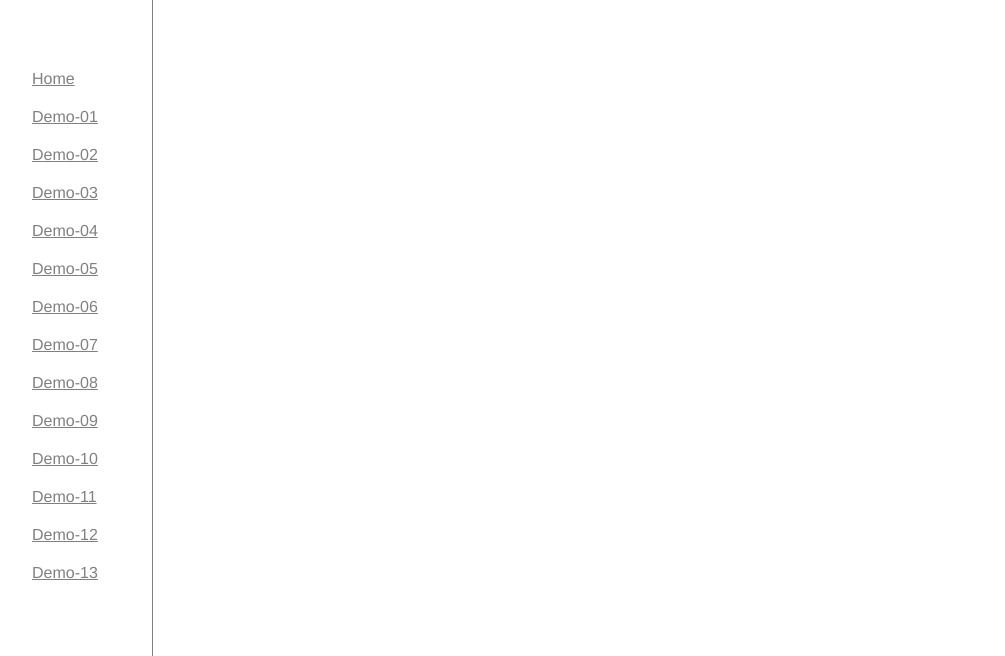
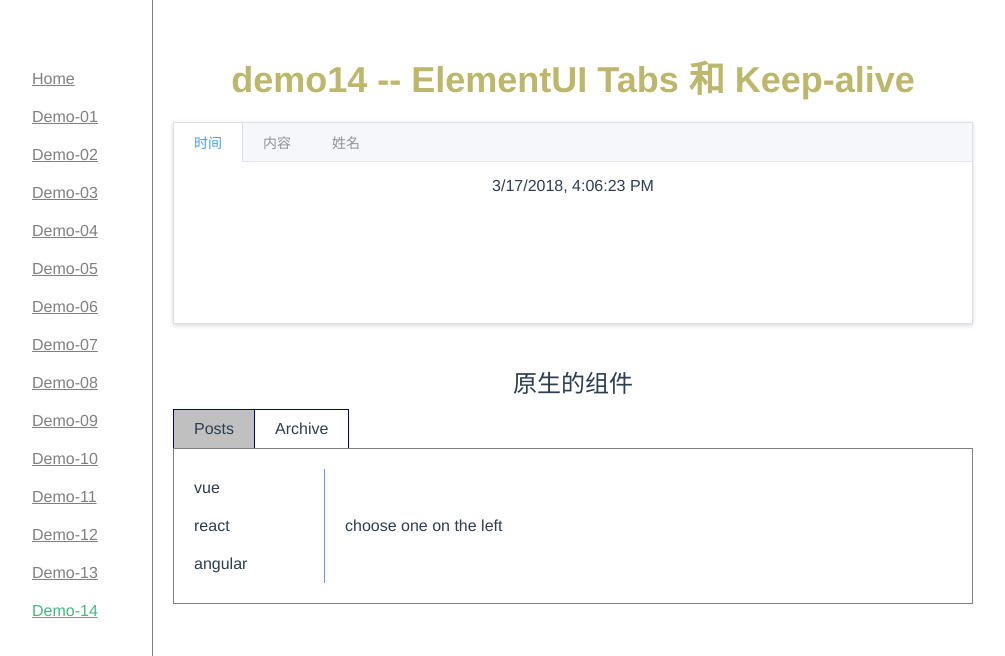
Before and after one commit to duola8789/vue2-demos, a Vue app: page /#/demo14 in a window 1280 px wide. Shown: the top 656 px of the page, without its empty margins (8-1013 px from the left). Built offline with nearby package versions, Linux system fonts and the light colour scheme.

Commit message:
feat: 增加demo14，动态组件和Element UI的tabs

```diff
--- a/src/App.vue
+++ b/src/App.vue
@@ -15,7 +15,7 @@
 </template>
 
 <script>
-	const DEMO_NUMBER = 13;
+	const DEMO_NUMBER = 14;
   export default {
     name: 'App',
     data: function () {
--- a/src/components/demos/demo12.vue
+++ b/src/components/demos/demo12.vue
@@ -1,40 +1,22 @@
 <template>
-  <el-table
-    class="my-table"
-    :data="tableData5"
-    :row-class-name="setClassName"
-    style="width: 100%">
+  <div>
+    <h1>demo12 -- 表格展开</h1>
+    <el-table class="my-table" :data="tableData5" :row-class-name="setClassName" style="width: 100%">
       <el-table-column type="expand" v-if="canExpand">
         <template slot-scope="props">
-        <el-form label-position="left"
-                 inline
-                 class="demo-table-expand"
-                 v-for="child in props.row.children"
-                 :key="child.id">
+          <el-form label-position="left" inline
+                   class="demo-table-expand" v-for="child in props.row.children" :key="child.id">
             <el-form-item :label="child.id"></el-form-item>
             <el-form-item :label="child.name"></el-form-item>
             <el-form-item :label="child.desc"></el-form-item>
           </el-form>
         </template>
       </el-table-column>
-
-    <el-table-column
-      align="center"
-      label="商品 ID"
-      prop="id">
-    </el-table-column>
-    <el-table-column
-      align="center"
-      label="商品名称"
-      prop="name">
-    </el-table-column>
-    <el-table-column
-      align="center"
-      label="描述"
-      prop="desc">
-    </el-table-column>
-  </el-table
-  >
+      <el-table-column align="center" label="商品 ID" prop="id"></el-table-column>
+      <el-table-column align="center" label="商品名称" prop="name"></el-table-column>
+      <el-table-column align="center" label="描述" prop="desc"></el-table-column>
+    </el-table>
+  </div>
 </template>
 
 <script>
@@ -61,7 +43,7 @@
     },
     computed: {},
     methods: {
-      setClassName({row, index}){
+      setClassName({ row, index }) {
         console.log(123);
         // 通过自己的逻辑返回一个class或者空
         return row.children ? '' : 'collapse';
@@ -72,6 +54,9 @@
 </script>
 
 <style>
+  .my-table {
+    margin-top: 20px;
+  }
   .my-table .el-table__expanded-cell {
     padding: 0;
   }
--- /dev/null
+++ b/src/components/demos/demo14/demo14-1.vue
@@ -0,0 +1,39 @@
+<template>
+	<div class="inner-tab">
+    <el-tabs v-model="activeName" tab-position="right">
+      <el-tab-pane label="vue" name="vue"><p class="inner-content">{{vue}}</p></el-tab-pane>
+      <el-tab-pane label="react" name="react"><p class="inner-content">{{react}}</p></el-tab-pane>
+      <el-tab-pane label="angular" name="angular"><p class="inner-content">{{angular}}</p></el-tab-pane>
+    </el-tabs>
+	</div>
+</template>
+
+<script>
+  export default {
+    name: 'demo14-1',
+    props: [],
+    data() {
+      return {
+        activeName: 'vue',
+        vue: 'Vue 是 2016 年发展最为迅速的 JS 框架之一。Vue 将自己描述为一款“用于构建直观，快速和组件化交互式界面的 MVVM 框架”。' +
+        '它于 2014 年 2 月首次由 Google 前员工 Evan You 发布',
+        react: 'React 被描述为 “用于构建用户界面的 JavaScript 库”。React 最初于 2013 年 3 月发布，由 Facebook 进行开发和维护，' +
+        'Facebook 在多个页面上使用 React 组件（但不是作为单页应用程序）。',
+        angular: 'Angular 是基于 TypeScript 的 Javascript 框架。由 Google 进行开发和维护，它被描述为“超级厉害的 JavaScript ' +
+        'MVW 框架”。',
+      }
+    },
+    mounted() {
+      console.log('child1 mounted!')
+    },
+  }
+</script>
+
+<style scoped>
+  .inner-content {
+    margin: 0;
+    padding: 10px;
+    text-align: justify;
+    line-height: 1.8;
+  }
+</style>
--- /dev/null
+++ b/src/components/demos/demo14/demo14-2.vue
@@ -0,0 +1,85 @@
+<template>
+	<div class="inner-tab">
+    <ul class="inner-left">
+      <li v-for="val in arr" :key="val" @click="changeContent(val)" :class="currentValue === val ? 'active-tab' : ''">
+        {{val}}
+      </li>
+    </ul>
+    <span class="inner-right">{{text}}</span>
+	</div>
+</template>
+
+<script>
+  export default {
+    name: 'demo14-1',
+    props: [],
+    data() {
+      return {
+        arr: ['vue', 'react', 'angular'],
+        activeName: 'vue',
+        content: {
+          vue: 'Vue 是 2016 年发展最为迅速的 JS 框架之一。Vue 将自己描述为一款“用于构建直观，快速和组件化交互式界面的 MVVM 框架”。' +
+          '它于 2014 年 2 月首次由 Google 前员工 Evan You 发布',
+          react: 'React 被描述为 “用于构建用户界面的 JavaScript 库”。React 最初于 2013 年 3 月发布，由 Facebook 进行开发和维护，' +
+          'Facebook 在多个页面上使用 React 组件（但不是作为单页应用程序）。',
+          angular: 'Angular 是基于 TypeScript 的 Javascript 框架。由 Google 进行开发和维护，它被描述为“超级厉害的 JavaScript ' +
+          'MVW 框架”。'
+        },
+        currentValue: ''
+      }
+    },
+    activated() {
+      console.log('child2 activated')
+    },
+    deactivated() {
+      console.log('child2 deactivated')
+    },
+    mounted() {
+      console.log('child2 mounted!')
+    },
+    computed: {
+      text() {
+        if(!this.currentValue) {
+          return 'choose one on the left'
+        }
+        return this.content[this.currentValue]
+      }
+    },
+    methods: {
+      changeContent(value) {
+        this.currentValue = value
+      }
+    }
+  }
+</script>
+
+<style scoped>
+  .inner-tab {
+    display: flex;
+    align-items: center;
+    padding: 20px 0 ;
+  }
+  .inner-left {
+    border-right: 1px solid cornflowerblue;
+    width: 150px;
+    flex-grow: 0;
+    flex-shrink: 0;
+  }
+  .inner-left li {
+    padding: 10px 20px ;
+    transition: all 0.3s ease;
+    cursor: pointer;
+  }
+  .inner-left li:hover {
+    color: cornflowerblue;
+  }
+  .inner-right {
+    flex-grow: 0;
+    flex-shrink: 1;
+    text-align: justify;
+    padding: 20px;
+  }
+  .active-tab {
+    background: bisque;
+  }
+</style>
--- /dev/null
+++ b/src/components/demos/demo14/demo14-3.vue
@@ -0,0 +1,54 @@
+<template>
+	<div class="inner-tab">
+    <span class="inner-right">{{text}}</span>
+	</div>
+</template>
+
+<script>
+  export default {
+    name: 'demo14-1',
+    props: [],
+    data() {
+      return {
+        text: '分隔内容上有关联但属于不同类别的数据集合。'
+      }
+    },
+    activated() {
+      console.log('child3 activated')
+    },
+    deactivated() {
+      console.log('child3 deactivated')
+    },
+  }
+</script>
+
+<style scoped>
+  .inner-tab {
+    display: flex;
+    align-items: center;
+    padding: 20px 0 ;
+  }
+  .inner-left {
+    border-right: 1px solid cornflowerblue;
+    width: 150px;
+    flex-grow: 0;
+    flex-shrink: 0;
+  }
+  .inner-left li {
+    padding: 10px 20px ;
+    transition: all 0.3s ease;
+    cursor: pointer;
+  }
+  .inner-left li:hover {
+    color: cornflowerblue;
+  }
+  .inner-right {
+    flex-grow: 0;
+    flex-shrink: 1;
+    text-align: justify;
+    padding: 20px;
+  }
+  .active-tab {
+    background: bisque;
+  }
+</style>
--- /dev/null
+++ b/src/components/demos/demo14/demo14.vue
@@ -0,0 +1,102 @@
+<template>
+	<div class="demo14-container">
+		<h1>demo14 -- ElementUI Tabs 和 Keep-alive</h1>
+    <el-tabs v-model="activeName" type="border-card" @tab-click="handleClick" class="my-tabs">
+      <el-tab-pane label="时间" name="time">
+       {{time}}
+      </el-tab-pane>
+      <el-tab-pane label="内容" name="content">
+        <Child></Child>
+      </el-tab-pane>
+      <el-tab-pane label="姓名" name="name" :lazy="true">
+        <Child2></Child2>
+      </el-tab-pane>
+    </el-tabs>
+    <h2>原生的组件</h2>
+    <div class="inner-container">
+      <div class="inner-header">
+        <p :class="activeClass === '2' ? 'tab-active': ''" @click="setActive('2')">Posts</p>
+        <p :class="activeClass === '3' ? 'tab-active': ''"  @click="setActive('3')">Archive</p>
+      </div>
+      <!--不用keep-alive组件包裹时，动态组件每次都会创建一个新的组件-->
+      <!--用keep-alive组件包裹时，组件实例能够被在它们第一次被创建的时候缓存下来-->
+      <keep-alive>
+        <component class="inner-content" :is="child"></component>
+      </keep-alive>
+    </div>
+	</div>
+</template>
+
+<script>
+  import Child from './demo14-1'
+  import Child2 from './demo14-2'
+  import Child3 from './demo14-3'
+  export default {
+    name: 'demo14',
+    props: [],
+    data() {
+      return {
+        activeName: 'time',
+        time: new Date().toLocaleString(),
+        activeClass: '2',
+        child: 'child2'
+      }
+    },
+    computed: {},
+    methods: {
+      handleClick(tab, event) {
+        console.log(tab, event)
+      },
+      setActive(index) {
+        this.activeClass = index;
+        this.child = `child${index}`
+      }
+    },
+    components: {
+      Child,
+      Child2,
+      Child3
+    }
+  }
+</script>
+
+<style scoped>
+  .demo14-container {
+    width: 800px;
+    padding: 0 20px;
+  }
+  .my-tabs {
+    margin-top: 20px;
+    margin-bottom: 40px;
+    min-height: 200px;
+  }
+  .inner-container {
+    margin-top: 10px;
+
+    height: 200px;
+  }
+  .inner-header {
+    display: flex;
+  }
+  .inner-header p {
+    display: block;
+    border: 1px solid darkblue;
+    padding: 10px 20px;
+    margin: 0;
+    border-bottom: none;
+    cursor: pointer;
+    transition: all 0.2s linear;
+  }
+  .inner-header p:first-child {
+    border-right: none;
+  }
+  .inner-header p:hover {
+    color: cornflowerblue;
+  }
+  .tab-active {
+    background: silver;
+  }
+  .inner-content {
+    border: 1px solid grey;
+  }
+</style>
--- a/src/router/index.js
+++ b/src/router/index.js
@@ -14,6 +14,7 @@ import demo10 from '@/components/demos/demo10/demo10';
 import demo11 from '@/components/demos/demo11';
 import demo12 from '@/components/demos/demo12';
 import demo13 from '@/components/demos/demo13';
+import demo14 from '@/components/demos/demo14/demo14';
 
 Vue.use(Router);
 
@@ -76,6 +77,10 @@ export default new Router({
       path: '/demo13',
       name: 'demo13',
       component: demo13
+    }, {
+      path: '/demo14',
+      name: 'demo14',
+      component: demo14
     }
   ]
 })
```
Also changed, not shown: 1 other file (tests, documents, lock files or other folders). Lines whose indentation alone changed are shown as unchanged.
